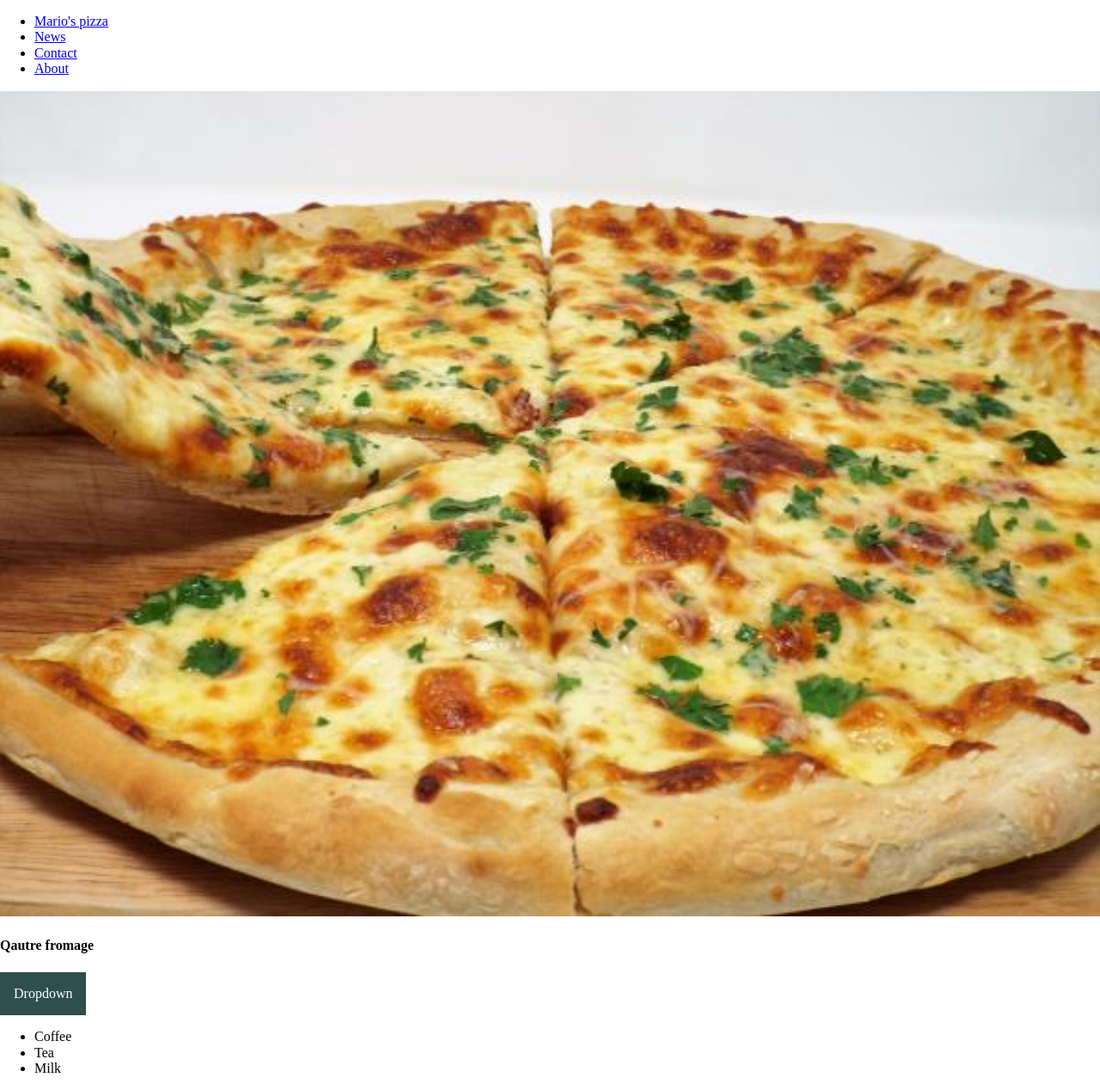
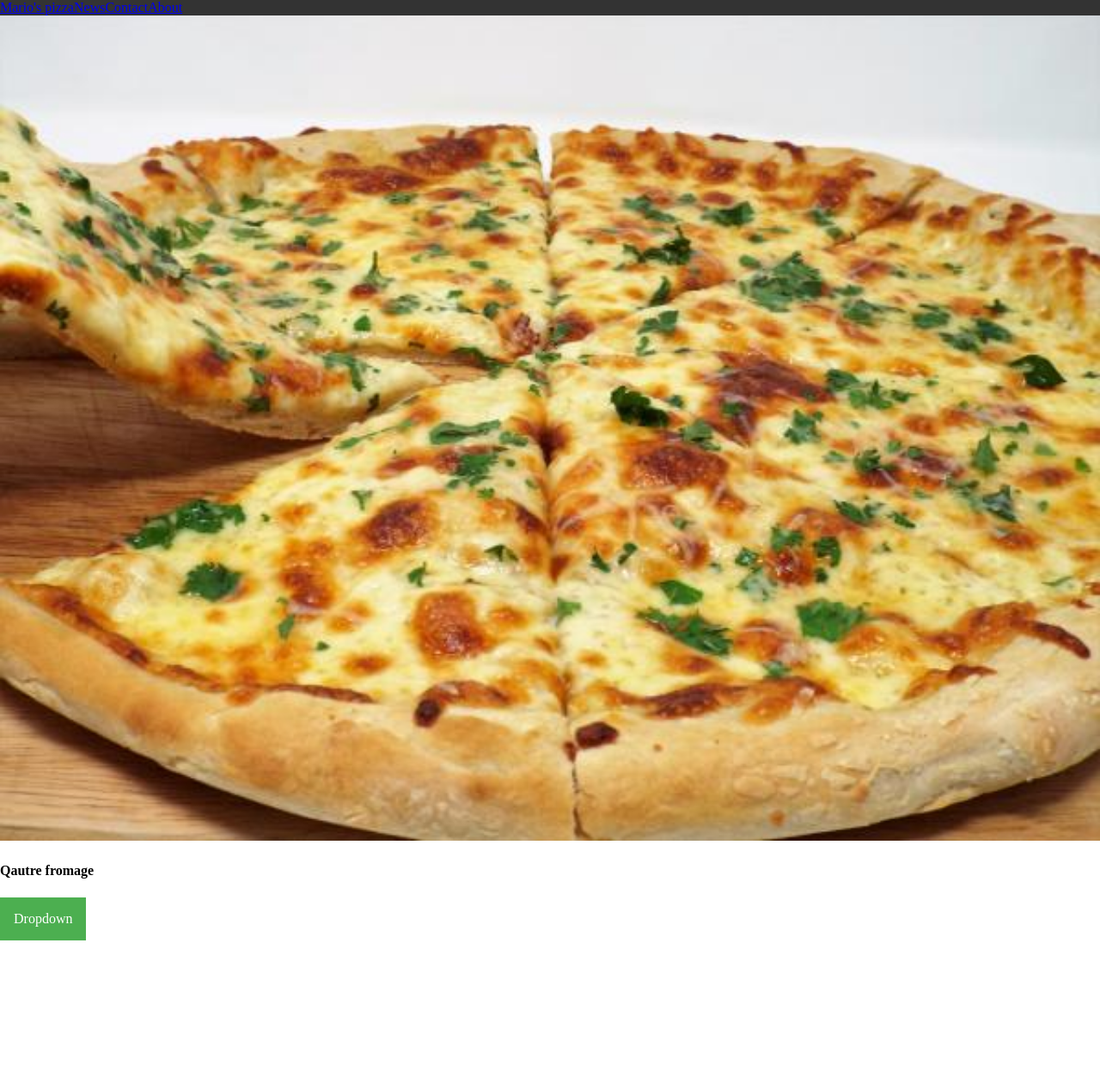
Before and after one commit to plokplok123/pizza, a website: page index.html in a window 1280 px wide. Shown: the whole page at 86% size. After the commit the page ends 1094 px from the top, so only its background shows below. Drawn offline with nearby package versions, Linux system fonts and the light colour scheme.

Commit message:
added new styling

```diff
--- a/index.html
+++ b/index.html
@@ -3,9 +3,8 @@
 <head>
     <meta charset="utf-8">
     <title>Mario's pizza</title>
+    <link rel="stylesheet" type="text/css" media="screen" href="css/home.css">
     <link rel="stylesheet" type="text/css" media="screen" href="https://cdnjs.cloudflare.com/ajax/libs/normalize/8.0.1/normalize.min.css">
-    <link rel="stylesheet" type="text/css" media="screen" href="css/home.css">
-
 </head>
 <body>
     <nav>
@@ -23,11 +22,11 @@
               <h4><b>Qautre fromage</b></h4>
               <div class="dropdown">
                 <button class="dropdown__button">Dropdown</button>
-                <div class="dropdown__list">
-                    <ul class="dropdown__list-outide">
-                        <li class="dropdown__list-inside">Coffee</li>
-                        <li class="dropdown__list-inside">Tea</li>
-                        <li class="dropdown__list-inside">Milk</li>
+                <div class="dropdown__list-content">
+                    <ul class="dropdown__list-outside">
+                        <li class="dropdown-inside__list">Coffee</li>
+                        <li class="dropdown-inside__list">Tea</li>
+                        <li class="dropdown-inside__list">Milk</li>
                     </ul>
                 </div>
               </div>
--- a/sass/home.scss
+++ b/sass/home.scss
@@ -1,23 +1,36 @@
+.nav-container {
+    list-style-type: none;
+    margin: 0;
+    padding: 0;
+    overflow: hidden;
+    background-color: #333;
+
+        &__link {
+            float: left;
+        }
+}
 
 .dropdown {
     position: relative;
     display: inline-block;
 
     &__button {
-    background-color: darkslategray;
+        background-color: #4CAF50;
         color: white;
         padding: 16px;
         font-size: 16px;
         border: none;
         cursor: pointer;
+    }
 
-    &__list {
+    &__list-content {
         display: none;
         position: absolute;
         background-color: #f9f9f9;
         min-width: 160px;
         box-shadow: 0px 8px 16px 0px rgba(0,0,0,0.2);
         z-index: 1;
+      }
 
       &__list-outside {
         color: black;
@@ -26,11 +39,13 @@
         display: block;
       }
 }
-    }
+
+.dropdown__list-content .dropdown__list-outside:hover {
+    background-color: #f1f1f1
 }
 
-.dropdown__list-outside:hover {
-    background-color: #f1f1f1
+.dropdown:hover .dropdown__list-content {
+    display: block;
 }
 
 .dropdown:hover .dropdown__button {
```
Also changed, not shown: css/home.css. Lines whose indentation alone changed are shown as unchanged.
